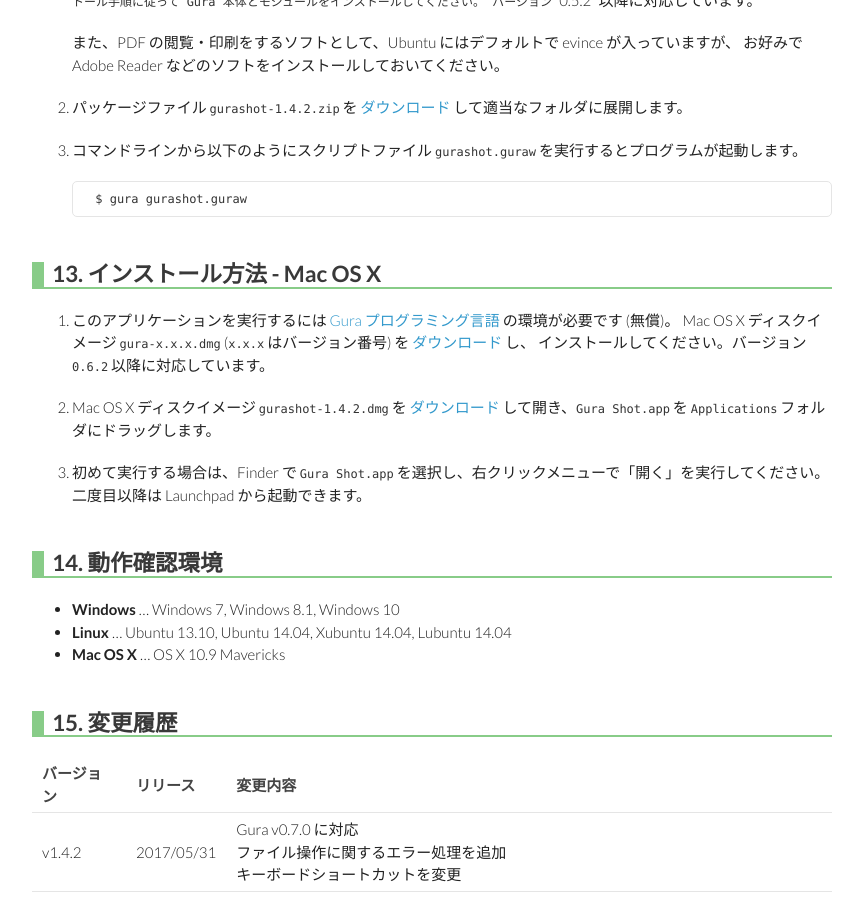
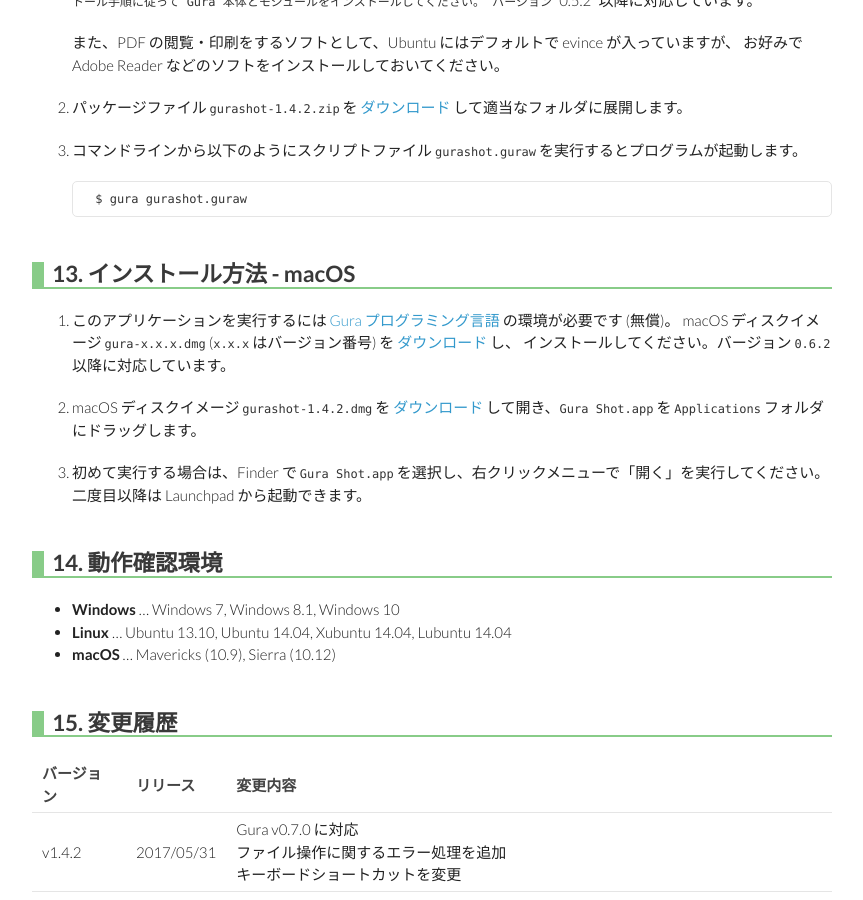
Before and after one commit to gura-app/gura-app.github.io, a Jekyll site: the page built from gurashot/index.md, in a window 1280 px wide and 900 px high, scrolled down 11722 px. Shown: the whole window, without its empty margins (208-1071 px from the left). Built offline with Jekyll 4.4.1, drawn with Linux system fonts in a browser that asks for light colours; some of the changed text lies outside the part shown.

Commit message:
renamed 'Mac OS X' -> 'macOS'

```diff
--- a/gurashot/index.md
+++ b/gurashot/index.md
@@ -24,7 +24,7 @@ Gura Shot は、デジカメの画像から必要なサイズの証明写真を
 <a href="https://github.com/gura-app/{{ page.app_package }}/releases/download/v{{ page.app_version }}/{{ page.app_package }}-{{ page.app_version }}.zip"
   onClick="ga('send', 'event', 'download', 'click', '{{ page.app_package }}-{{ page.app_version }}.zip');">ダウンロード</a>
 </th>
-<th>Mac OS X 用
+<th>macOS 用
 <img src="{{ topdir }}/images/b-download.png" style="margin-left:.5em" />
 <a href="https://github.com/gura-app/{{ page.app_package }}/releases/download/v{{ page.app_version }}/{{ page.app_package }}-{{ page.app_version }}.dmg"
   onClick="ga('send', 'event', 'download', 'click', '{{ page.app_package }}-{{ page.app_version }}.dmg');">ダウンロード</a>
@@ -80,7 +80,7 @@ Gura Shot は、デジカメの画像から必要なサイズの証明写真を
 10. <a href="#user-defined-frame">ユーザ定義割り付けフレーム</a>
 11. <a href="#install-windows">インストール方法 - Windows</a>
 12. <a href="#install-linux">インストール方法 - Linux</a>
-13. <a href="#install-macos">インストール方法 - Mac OS X</a>
+13. <a href="#install-macos">インストール方法 - macOS</a>
 14. <a href="#test-environment">動作確認環境</a>
 15. <a href="#history">変更履歴</a>
 16. <a href="#for-developers">開発者むけ情報</a>
@@ -384,15 +384,15 @@ a と b、c と d は、それぞれ足した数が同じであれば同一の
         $ gura gurashot.guraw
 
 
-## <a name="install-macos"></a>13. インストール方法 - Mac OS X
+## <a name="install-macos"></a>13. インストール方法 - macOS
 
 1. このアプリケーションを実行するには [Gura プログラミング言語](http://www.gura-lang.org/)
    の環境が必要です (無償)。
-   Mac OS X ディスクイメージ `gura-x.x.x.dmg` (`x.x.x` はバージョン番号) を
+   macOS ディスクイメージ `gura-x.x.x.dmg` (`x.x.x` はバージョン番号) を
    [ダウンロード](http://www.gura-lang.org/Download.html) し、
    インストールしてください。バージョン `0.6.2` 以降に対応しています。
 
-2. Mac OS X ディスクイメージ `{{ page.app_package }}-{{ page.app_version }}.dmg` を
+2. macOS ディスクイメージ `{{ page.app_package }}-{{ page.app_version }}.dmg` を
   <a href="https://github.com/gura-app/{{ page.app_package }}/releases/download/v{{ page.app_version }}/{{ page.app_package }}-{{ page.app_version }}.dmg"
   onClick="ga('send', 'event', 'download', 'click', '{{ page.app_package }}-{{ page.app_version }}.dmg');">ダウンロード</a> して開き、`Gura Shot.app` を `Applications` フォルダにドラッグします。
 
@@ -404,7 +404,7 @@ a と b、c と d は、それぞれ足した数が同じであれば同一の
 
 * **Windows** &hellip; Windows 7, Windows 8.1, Windows 10
 * **Linux** &hellip; Ubuntu 13.10, Ubuntu 14.04, Xubuntu 14.04, Lubuntu 14.04
-* **Mac OS X** &hellip; OS X 10.9 Mavericks
+* **macOS** &hellip; Mavericks (10.9), Sierra (10.12)
 
 ## <a name="history"></a>15. 変更履歴
 
```
